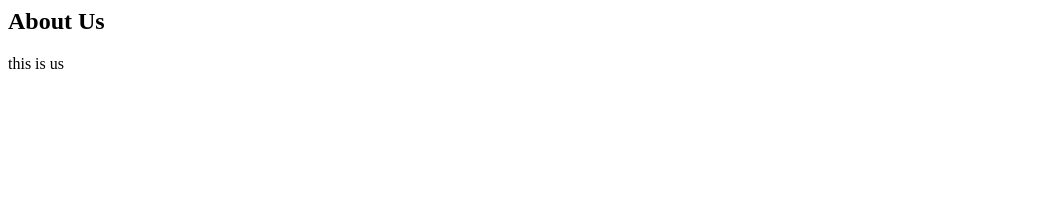
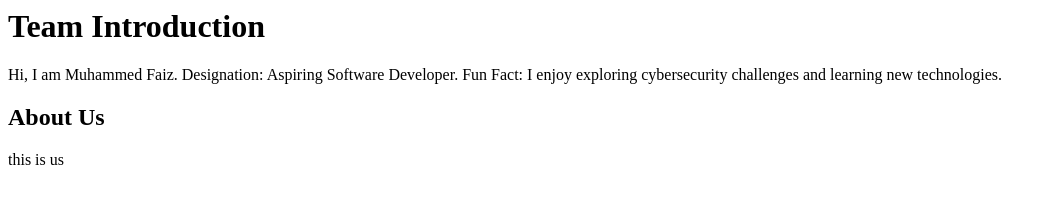
Before and after one commit to dark-faiz/team-intro, a plain HTML site: page index.html in a window 1280 px wide. Shown: the whole page, without its empty margins (0-1056 px from the left). Drawn offline with Linux system fonts and the light colour scheme.

Commit message:
Update index.html with team introduction
Added personal introduction and fun fact to the page.

```diff
--- a/index.html
+++ b/index.html
@@ -1,5 +1,21 @@
+<html>
+<head>
+    <title>Team Introduction</title>
+</head>
+<body>
+
+    <h1>Team Introduction</h1>
+
+    <p>
+        Hi, I am Muhammed Faiz.
+        Designation: Aspiring Software Developer.
+        Fun Fact: I enjoy exploring cybersecurity challenges
+        and learning new technologies.
+    </p>
 <h2>About Us</h2>
 
 <p>
     this is us
 </p>
+</body>
+</html>
```
